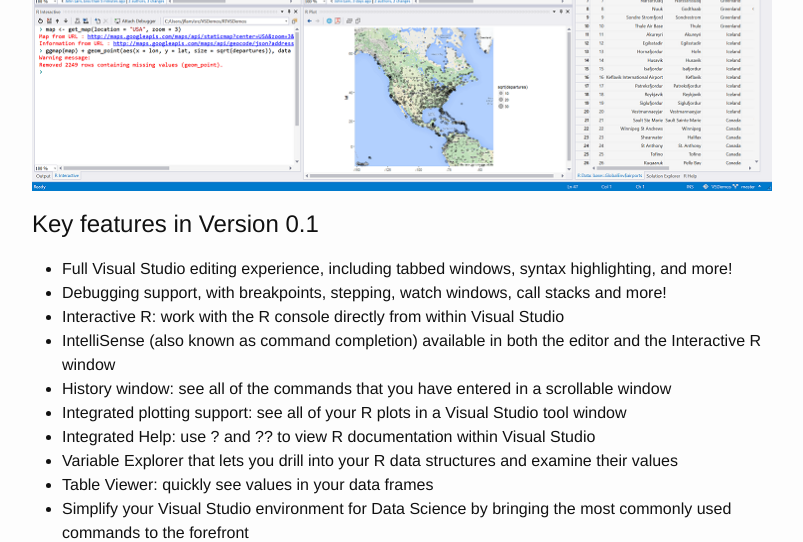
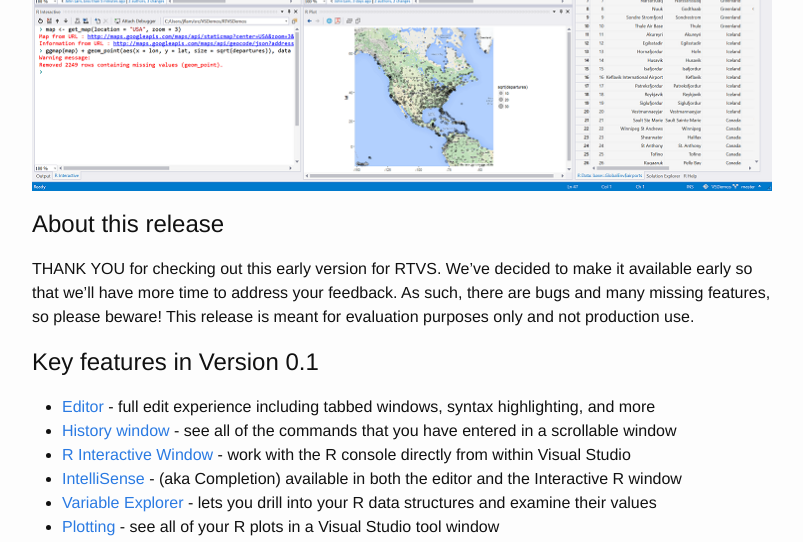
Before and after one commit to microsoft/RTVS-docs, a Jekyll site: the page built from index.md, in a window 1280 px wide and 1400 px high, scrolled down 457 px. Shown: the top 542 px of the window, without its empty margins (238-1041 px from the left). Built offline with Jekyll 4.4.1, drawn with Linux system fonts in a browser that asks for light colours; some of the changed text lies outside the part shown.

Commit message:
smortaz updates for checkforupdate, faq, missing features, etc.

```diff
--- a/index.md
+++ b/index.md
@@ -2,39 +2,64 @@
 layout: default
 ---
 
-# Welcome to R Tools for Visual Studio Preview
+# Welcome to R Tools for Visual Studio Preview!
 
 ![](./media/RTVS-screenshot.png)
 
+## About this release
+
+THANK YOU for checking out this early version for RTVS.  We've decided to make it available early so that we'll have more time to address your feedback.  As such, there are bugs and many missing features, so please beware!  This release is meant for evaluation purposes only and not production use.
+
 ## Key features in Version 0.1
 
-* Full Visual Studio editing experience, including tabbed windows, syntax highlighting, and more!
-* Debugging support, with breakpoints, stepping, watch windows, call stacks and more!
-* Interactive R: work with the R console directly from within Visual Studio
-* IntelliSense (also known as command completion) available in both the editor and the Interactive R window
-* History window: see all of the commands that you have entered in a scrollable window
-* Integrated plotting support: see all of your R plots in a Visual Studio tool window
-* Integrated Help: use ? and ?? to view R documentation within Visual Studio
-* Variable Explorer that lets you drill into your R data structures and examine their values
-* Table Viewer: quickly see values in your data frames
-* Simplify your Visual Studio environment for Data Science by bringing the most commonly used commands to the forefront
 
-<iframe width="560" height="315" src="https://www.youtube.com/embed/VEOhaP4x7LE" frameborder="0" allowfullscreen></iframe>
+* [Editor](editing.html) - full edit experience including tabbed windows, syntax highlighting, and more
+* [History window](history.html) - see all of the commands that you have entered in a scrollable window
+* [R Interactive Window](interactive-repl.html) - work with the R console directly from within Visual Studio
+* [IntelliSense](intellisense.html) - (aka Completion) available in both the editor and the Interactive R window
+* [Variable Explorer](variable-explorer.html) - lets you drill into your R data structures and examine their values
+* [Plotting](plotting.html) - see all of your R plots in a Visual Studio tool window
+* [Debugging](debugging.html) -  breakpoints, stepping, watch windows, call stacks and more!
+* [Help](help.html) - use ? and ?? to view R documentation within Visual Studio
 
-## Documentation
 
-* [Installation](installation.html)
-* [How to start a new project](start-project.html)
-* [Editing](editing.html)
-* [History window](history.html)
-* [R Interactive Window](interactive-repl.html)
-* [IntelliSense](intellisense.html)
-* [Variable Explorer](variable-explorer.html)
-* [Plotting](plotting.html)
-* [Debugging](debugging.html)
-* [Help](help.html)
+## A quick video overview
+<iframe width="560" height="315" align="middle" src="https://www.youtube.com/embed/VEOhaP4x7LE" frameborder="0" allowfullscreen></iframe>
+
+<br>
+
+## Installation and first steps
+
+RTVS prerequistes are : VS 2015 + VS Update 1 + an R interpreter.
+
+Please check out the installation steps, *especially* if you are new to Visual Studio
+
+* [RTVS Installation](installation.html)
+
+Once installed, create a project and code away!
+
+* [How to start a new project in RTVS](start-project.html)
+
+
+## Feedback, bugs, etc.
+
+For a list of existing bugs and feature requests, and to file new bugs, please go to:
+
+[https://github.com/Microsoft/RTVS/issues](https://github.com/Microsoft/RTVS/issues)
+
+(currently private - pls use rtvsuserfeedback@microsoft.com for now)
+
+<hr>
+<hr>
+<hr>
+
+<br>
 
 ## FAQ
+
+**Q. Should I use RTVS in production mode?**
+
+A. No. This is the very first public preview.  As such there are many bugs and many many missing features which will be addressed in the next few months.  This release is only recommended for evaluation purposes and usage in production is strongly advised against.
 
 **Q. Is RTVS going to be free?**
 
@@ -121,6 +146,19 @@
 
 A. No. RTVS only supports 64-bit editions of R.
 
+**Q. What are the key missing features of RTVS currently?**
+
+A. There a number of these.  For example:
+
+* There is no UI for package installation or creation
+* Variable Explorer does not allow edit, search, sort and supports global scope only
+* Refactoring in the Editor
+* Shiny apps inside RTVS (pop out is ok)
+* Interactive ggviz plots inside RTVS (pop out is ok)
+* Customization options when saving plots as PDF or bitmaps
+
+We'll be addressing these in the near future.
+
 **Q. I really like my current Visual Studio settings, but I want to try out the
 new Data Science settings. What should I do?**
 
```
Also changed, not shown: checkforupdate.md (added, +21 -0 lines), media/rtvs-version.png (added).
